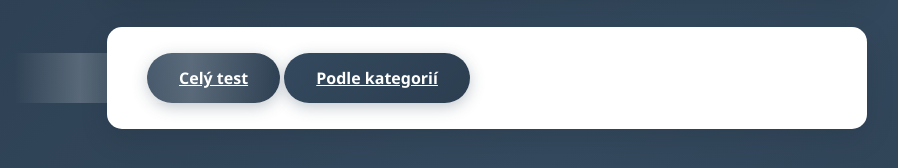
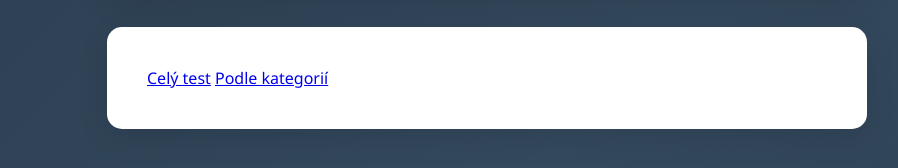
Before and after one commit to msulc11/pripotest, a plain HTML site: page index.html in a window 1280 px wide. Shown: the part 180-348 px from the top of the page, without its empty margins (153-1051 px from the left). Drawn offline with Linux system fonts and the light colour scheme.

Commit message:
Update index.html

```diff
--- a/index.html
+++ b/index.html
@@ -15,8 +15,8 @@
 
         <main>
             <div class="menu-container">
-                <a href="celytest.html" class="nav-btn">Celý test</a>
-                <a href="kategorie.html" class="nav-btn">Podle kategorií</a>
+                <a href="celytest.html" class="">Celý test</a>
+                <a href="kategorie.html" class="">Podle kategorií</a>
             </div>
         </main>
     </div>
```
